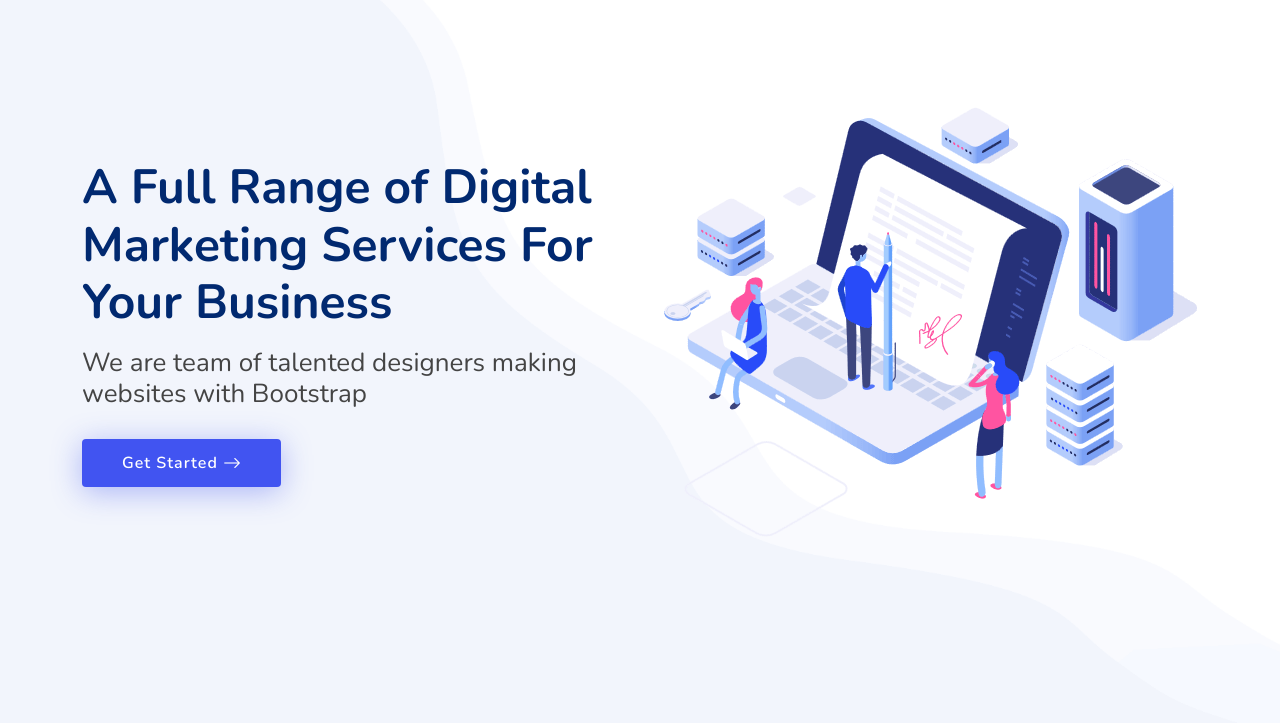
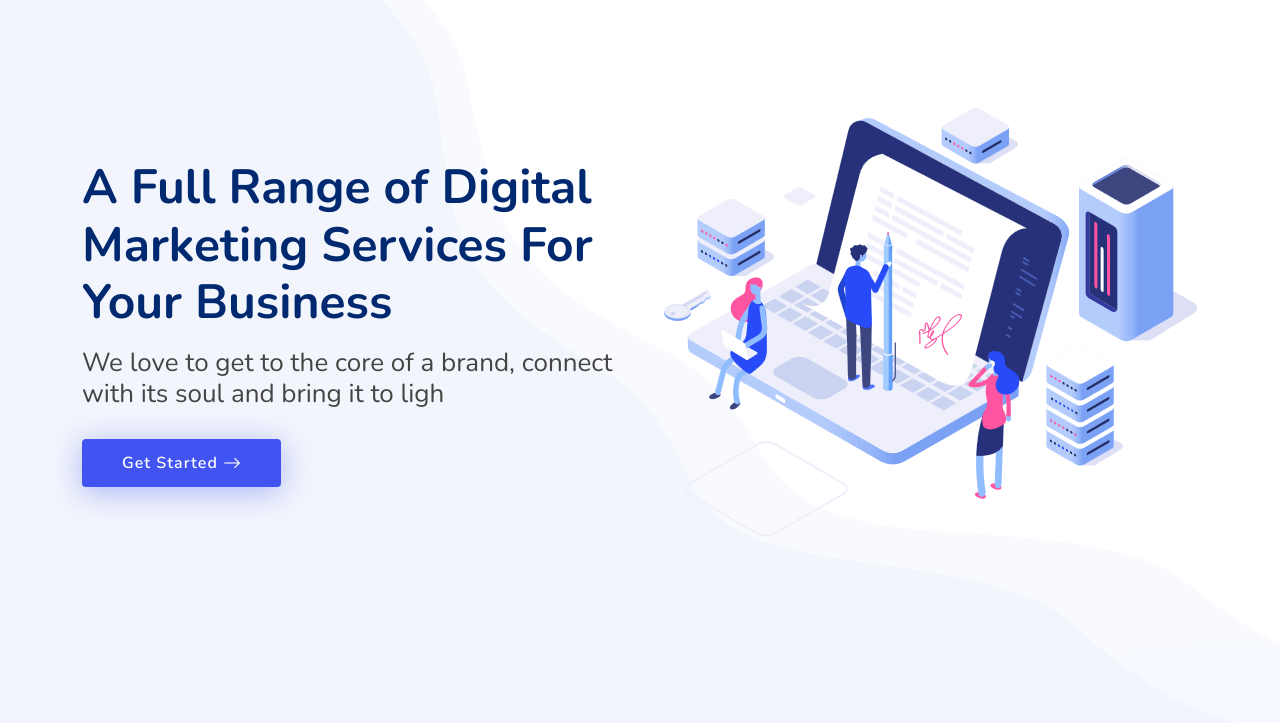
Before and after one commit to Jaisonemathew/datavea, a plain HTML site: page index.html in a window 1280 px wide. Shown: the part 77-800 px from the top of the page. Drawn offline with nearby package versions, Linux system fonts and the light colour scheme.

Commit message:
Update index.html

```diff
--- a/index.html
+++ b/index.html
@@ -86,7 +86,7 @@
       <div class="row">
         <div class="col-lg-6 d-flex flex-column justify-content-center">
           <h1 data-aos="fade-up">A Full Range of Digital Marketing Services For Your Business</h1>
-          <h2 data-aos="fade-up" data-aos-delay="400">We are team of talented designers making websites with Bootstrap</h2>
+          <h2 data-aos="fade-up" data-aos-delay="400">We love to get to the core of a brand, connect with its soul and bring it to ligh</h2>
           <div data-aos="fade-up" data-aos-delay="600">
             <div class="text-center text-lg-start">
               <a href="#about" class="btn-get-started scrollto d-inline-flex align-items-center justify-content-center align-self-center">
```
